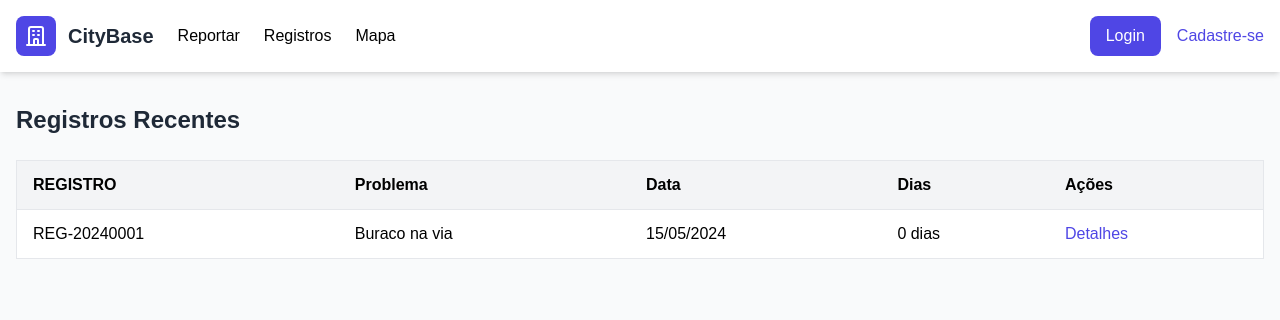
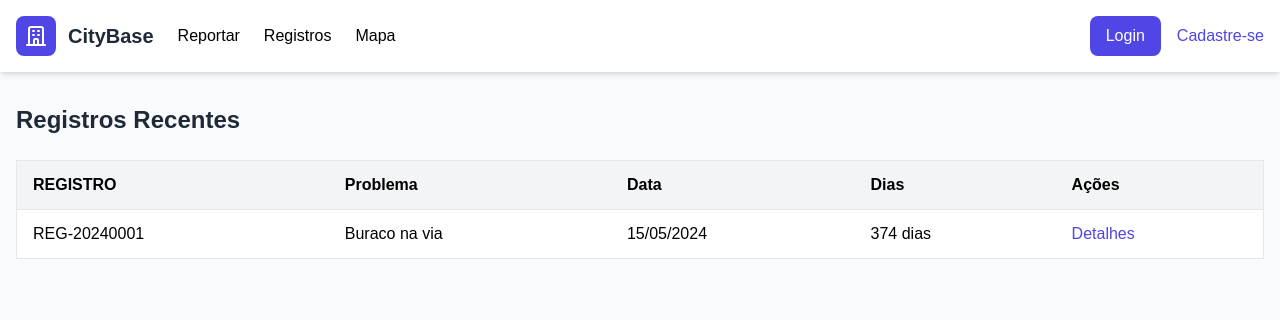
Before and after one commit to felipegt91/SiteCityBaseV2, a plain HTML site: page index.html in a window 1280 px wide. Shown: the top 320 px of the page. Drawn offline with nearby package versions, Linux system fonts and the light colour scheme; files that its build step writes are made by us from their sources; a web font is replaced by a local one.

Commit message:
correção de id inexistente nos scripts (dias-detalhe)

```diff
--- a/index.html
+++ b/index.html
@@ -85,7 +85,7 @@
                             <td class="py-3 px-4">REG-20240001</td>
                             <td class="py-3 px-4">Buraco na via</td>
                             <td class="py-3 px-4">15/05/2024</td>
-                            <td class="py-3 px-4" id="dias-registro">0 dias</td>
+                            <td class="py-3 px-4" id="dias-detalhe">0 dias</td>
                             <td class="py-3 px-4"><a href="detalhes.html?id=REG-20240001" class="text-primary hover:underline">Detalhes</a></td>
                         </tr>
                     </tbody>
```
